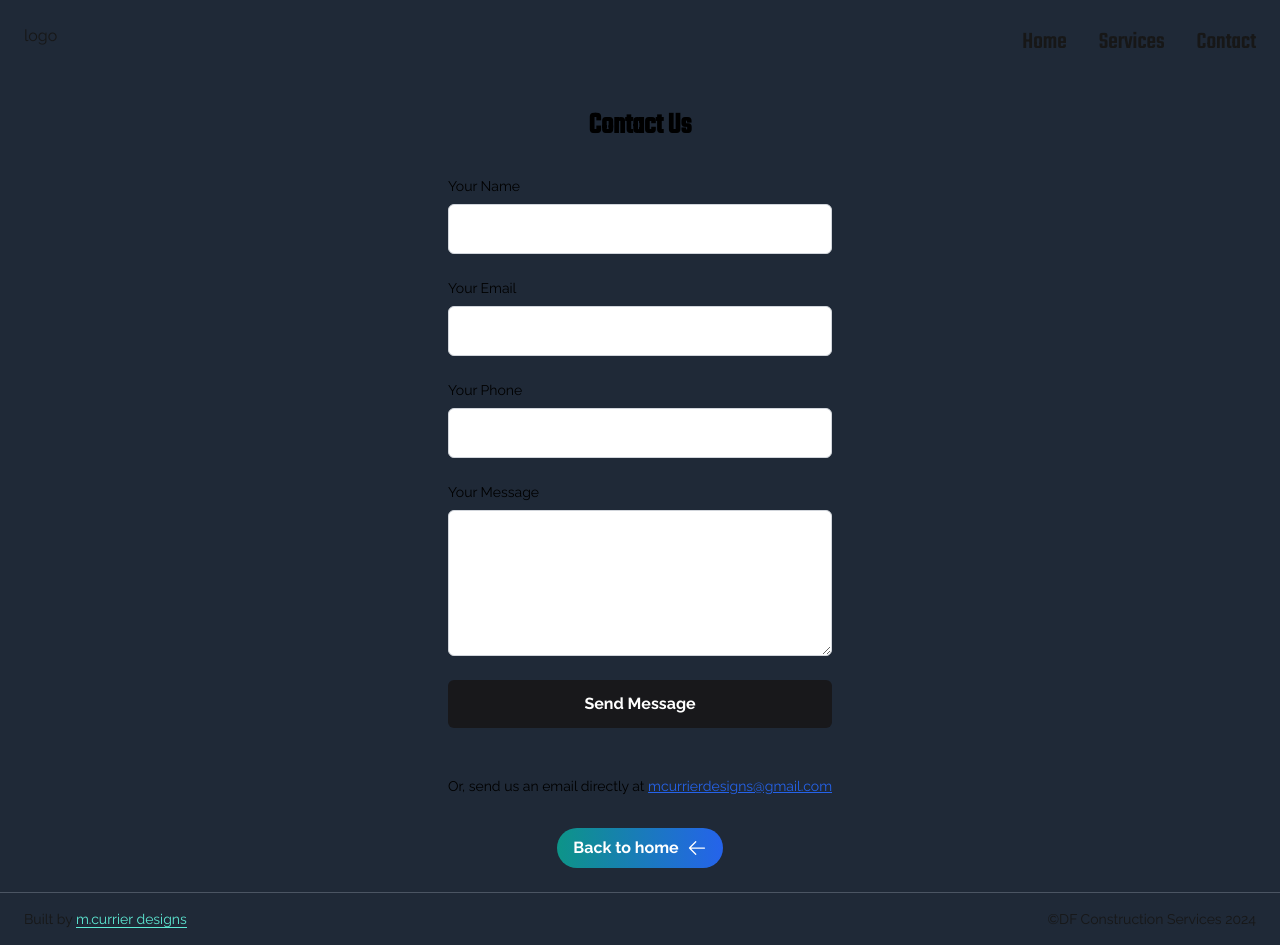
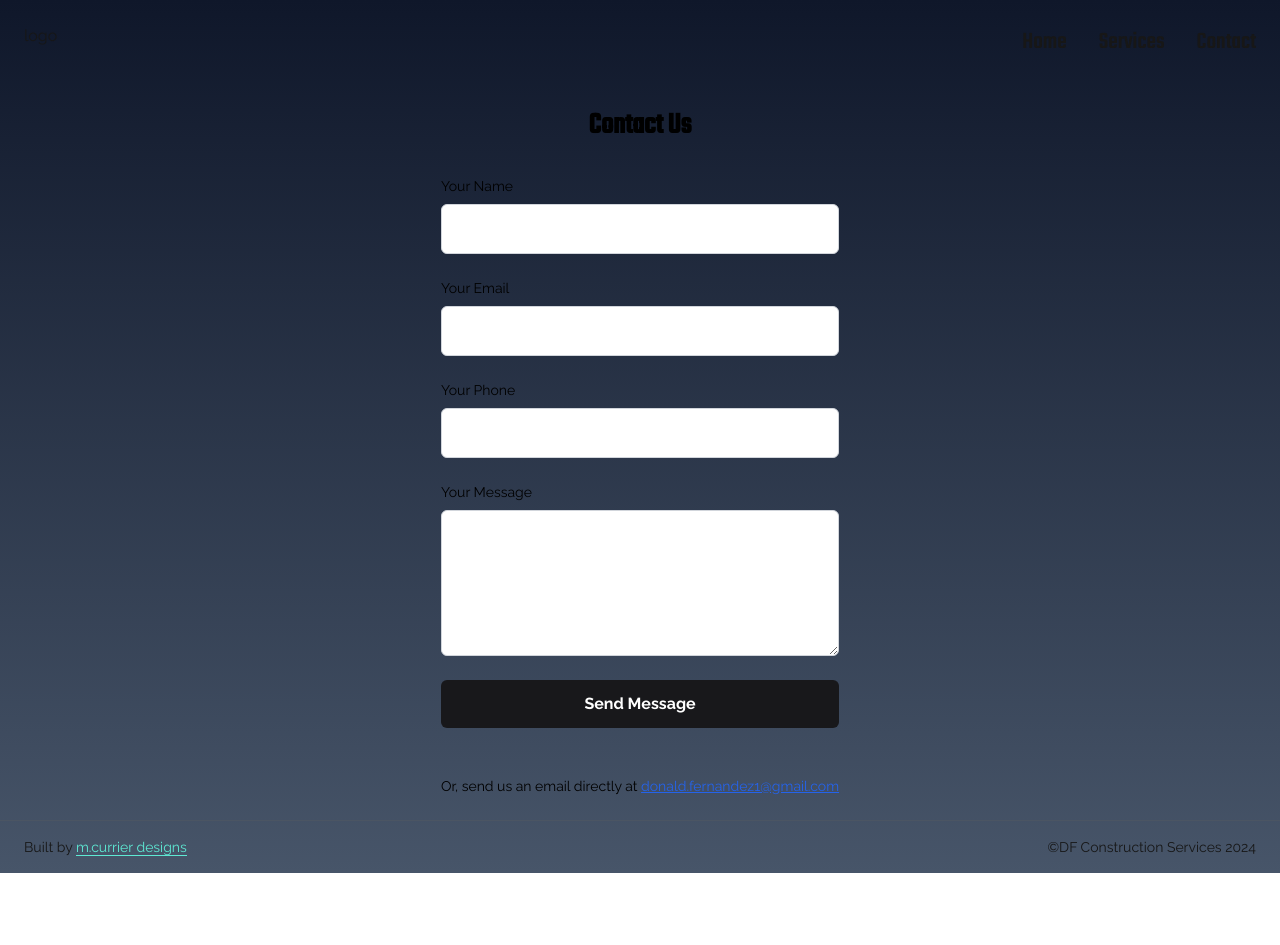
Before and after one commit to michelle-currier/df-construction, a Next.js app: page /contact in a window 1280 px wide. After the commit the page ends 873 px from the top, so only its background shows below. Built offline with nearby package versions, Linux system fonts and the light colour scheme.

Commit message:
remove back buttons and updated the email

```diff
--- a/src/app/about/page.tsx
+++ b/src/app/about/page.tsx
@@ -10,15 +10,6 @@ export default function About() {
       <div className="justify-start items-center p-6">
         <h2 className={` ${teko} text-4xl font-bold`}>About</h2>
         <Cards />
-
-        <p>
-          <TransitionButton href="/">
-            <button className="mt-8 text-white bg-gradient-to-r from-teal-600 to-blue-600  font-semibold py-2 px-4 rounded-full inline-flex items-center">
-              Back to home
-              <ArrowLeftIcon className="w-5 h-5 ml-2" />
-            </button>
-          </TransitionButton>
-        </p>
       </div>
     </div>
   );
--- a/src/app/api/send-email/route.ts
+++ b/src/app/api/send-email/route.ts
@@ -16,9 +16,9 @@ export async function POST(req: NextRequest) {
 
     // Create the email options
     const emailData = {
-      to: "mcurrierdesigns@gmail.com", // Your email where you want to receive messages
-      from: "mcurrierdesigns@gmail.com", // Sender's email
-      subject: `Contact inquiry from ${name}`,
+      to: "donald.fernandez1@gmail.com", // Your email where you want to receive messages
+      from: "donald.fernandez1@gmail.com", // Sender's email
+      subject: `DF Construction has an inquiry from ${name}`,
       text: message,
       html: `
         <p><strong>You have a new message from your website contact form at ${siteName}.</strong></p>
--- a/src/app/contact/page.tsx
+++ b/src/app/contact/page.tsx
@@ -166,19 +166,11 @@ export default function Contact() {
         <p className="text-sm text-black dark:text-white">
           Or, send us an email directly at{" "}
           <a
-            href="mailto:mcurrierdesigns@gmail.com"
+            href="mailto:donald.fernandez1@gmail.com"
             className="text-blue-600 dark:text-teal-300 underline"
           >
-            mcurrierdesigns@gmail.com
+            donald.fernandez1@gmail.com
           </a>
-        </p>
-        <p>
-          <TransitionButton href="/">
-            <button className="mt-8 text-white bg-gradient-to-r from-teal-600 to-blue-600  font-semibold py-2 px-4 rounded-full inline-flex items-center">
-              Back to home
-              <ArrowLeftIcon className="w-5 h-5 ml-2" />
-            </button>
-          </TransitionButton>
         </p>
       </div>
     </section>
--- a/src/app/layout.tsx
+++ b/src/app/layout.tsx
@@ -18,7 +18,7 @@ export default function RootLayout({
     // <html lang="en" className={raleway.className}>
     <html lang="en">
       <body
-        className={` ${raleway} h-full flex bg-gray-800 flex-col`}
+        className={` ${raleway} h-full flex bg-gradient-to-b from-slate-900 to-slate-600 flex-col`}
         // className={`${geistSans.variable} ${geistMono.variable} antialiased`}
       >
         <Navbar />
```
